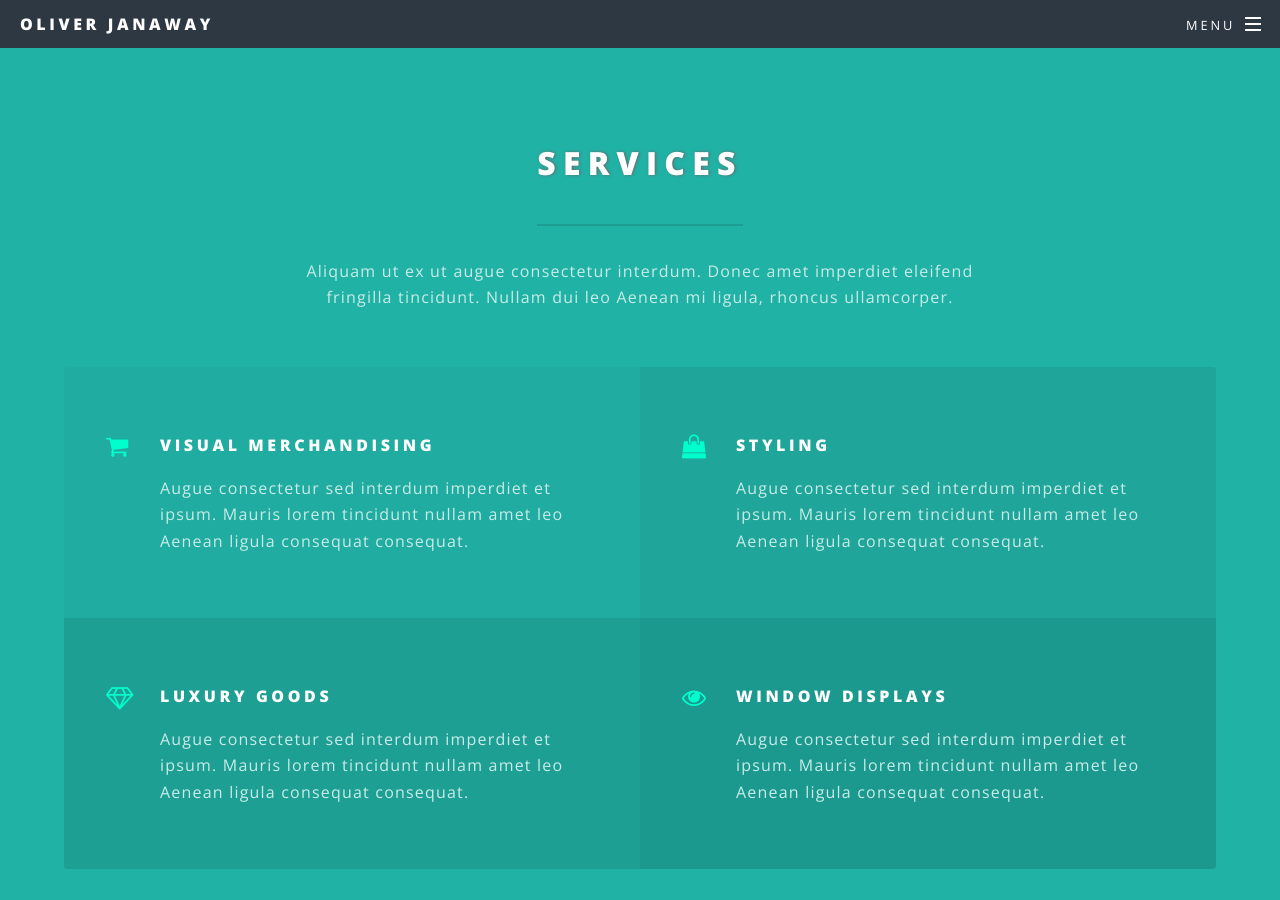
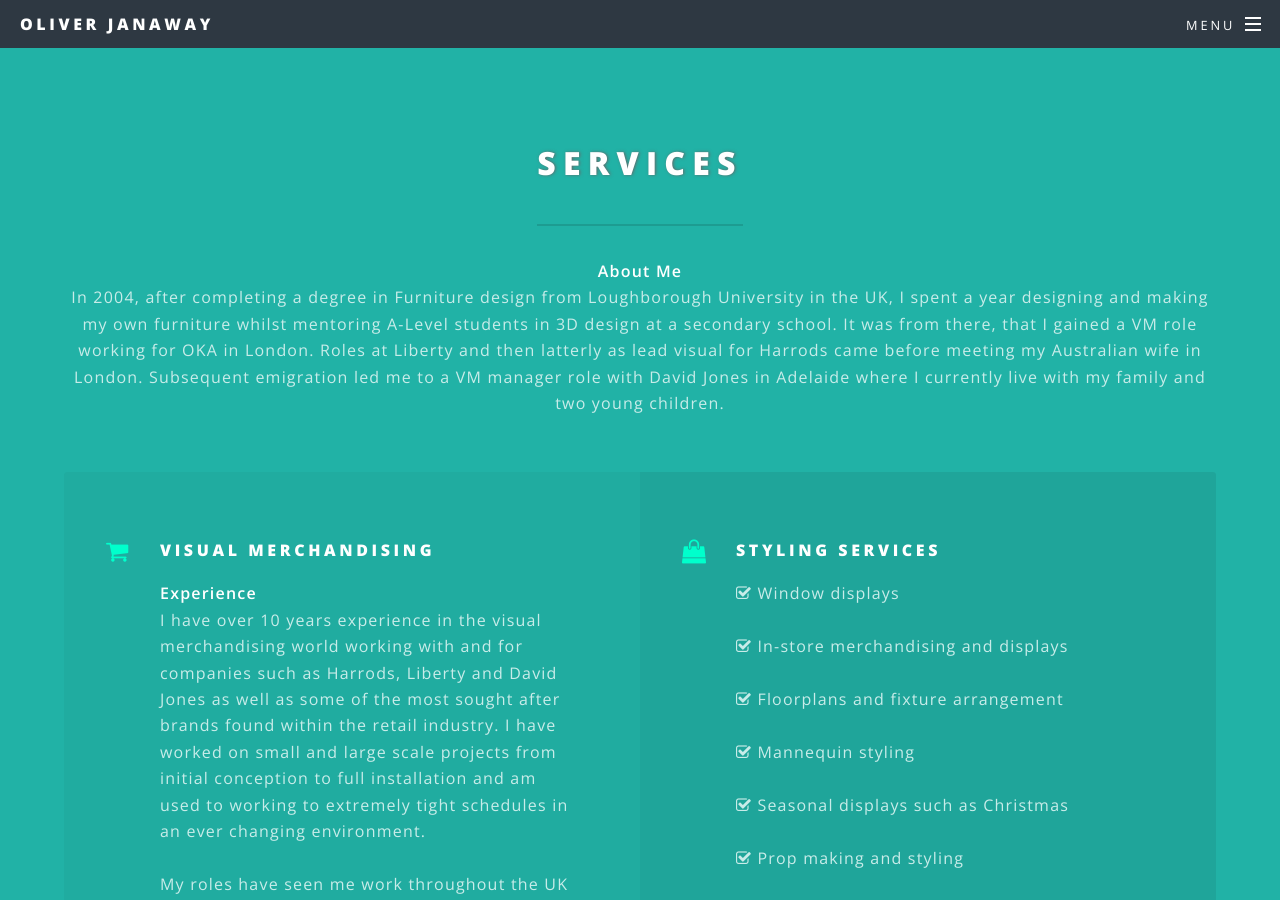
Before and after one commit to beebul/olly, a Jekyll site: the page built from index.html, in a window 1280 px wide and 900 px high, scrolled down 861 px. Built offline with Jekyll 4.4.1, drawn with Linux system fonts in a browser that asks for light colours; some of the changed text lies outside the part shown.

Commit message:
Home pages added actual text

```diff
--- a/index.html
+++ b/index.html
@@ -16,24 +16,38 @@ layout: landing
 	<div class="inner">
 		<header class="major">
 			<h2>Services</h2>
-			<p>Aliquam ut ex ut augue consectetur interdum. Donec amet imperdiet eleifend<br /> fringilla tincidunt. Nullam dui leo Aenean mi ligula, rhoncus ullamcorper.</p>
+			<br>
+			<p><b style="text-align: left;">About Me</b><br>In 2004, after completing a degree in Furniture design from Loughborough University in the UK, I spent a year designing and making my own furniture whilst mentoring A-Level students in 3D design at a secondary school.  It was from there, that I gained a VM role working for OKA in London.  Roles at Liberty and then latterly as lead visual for Harrods came before meeting my Australian wife in London.
+			Subsequent emigration led me to a VM manager role with David Jones in Adelaide where I currently live with my family and two young children.</p>
 		</header>
 		<ul class="features">
 			<li class="icon fa-shopping-cart">
 				<h3>Visual Merchandising</h3>
-				<p>Augue consectetur sed interdum imperdiet et ipsum. Mauris lorem tincidunt nullam amet leo Aenean ligula consequat consequat.</p>
+				<p><b>Experience</b><br>I have over 10 years experience in the visual merchandising world working with and for companies such as Harrods, Liberty and David Jones as well as some of the most sought after brands found within the retail industry.  I have worked on small and large scale projects from initial conception to full installation and am used to working to extremely tight schedules in an ever changing environment.<br><br>
+						My roles have seen me work throughout the UK and Australia for all type of retailers, covering individual stores, pop up ventures and large scale departments.
+						In that time I have looked after a diverse range of products and styles from fashion and accessories through to homewares, furniture and food.</p>
 			</li>
 			<li class="icon fa-shopping-bag">
-				<h3>Styling</h3>
-				<p>Augue consectetur sed interdum imperdiet et ipsum. Mauris lorem tincidunt nullam amet leo Aenean ligula consequat consequat.</p>
+				<h3>Styling Services</h3>
+				<p>
+					<i class="fa fa-check-square-o" aria-hidden="true"></i> Window displays <br><br>
+					<i class="fa fa-check-square-o" aria-hidden="true"></i> In-store merchandising and displays <br><br>
+					<i class="fa fa-check-square-o" aria-hidden="true"></i> Floorplans and fixture arrangement <br><br>
+					<i class="fa fa-check-square-o" aria-hidden="true"></i> Mannequin styling <br><br>
+					<i class="fa fa-check-square-o" aria-hidden="true"></i> Seasonal displays such as Christmas <br><br>
+					<i class="fa fa-check-square-o" aria-hidden="true"></i> Prop making and styling <br><br>
+					<i class="fa fa-check-square-o" aria-hidden="true"></i> Staff training in visual initiatives and implementation <br><br>
+					<i class="fa fa-check-square-o" aria-hidden="true"></i> Trade show & pop up retail set up <br><br>
+				</p>
 			</li>
 			<li class="icon fa-diamond">
 				<h3>Luxury Goods</h3>
-				<p>Augue consectetur sed interdum imperdiet et ipsum. Mauris lorem tincidunt nullam amet leo Aenean ligula consequat consequat.</p>
+				<p><b>Why visual merchandising and styling?</b><br>Visual merchandising has the power to inspire your customers and the innate ability to access all senses.  From multi-million dollar Christmas installations to boutique homeware vignettes all, fundamentally, have the same aspiration, to entertain, inspire and ultimately create sales.
+			</p>
 			</li>
 			<li class="icon fa-eye">
 				<h3>Window Displays</h3>
-				<p>Augue consectetur sed interdum imperdiet et ipsum. Mauris lorem tincidunt nullam amet leo Aenean ligula consequat consequat.</p>
+				<p><b>Contact</b><br>Please get <a href="#four" class="more scrolly">in contact</a> to discuss opportunities or any question regarding your business or venture within Adelaide and the surrounding suburbs.  I am flexible, professional and extremely passionate about everything creative, design and VM based and would love to hear from you.</p>
 			</li>
 		</ul>
 	</div>
@@ -88,8 +102,8 @@ layout: landing
 	<div class="inner">
 		<header>
 			<h2>Design Inspiration</h2>
-			<blockquote>"The public is more familiar with bad design than good design."
-				<br><span class="quoted">Paul Rand</span>
+			<blockquote>"It makes me feel guilty that anybody should have such a good time doing what they are supposed to do."
+				<br><span class="quoted">Charles Eames</span>
 			</blockquote>
 		</header>
 	</div>
```
